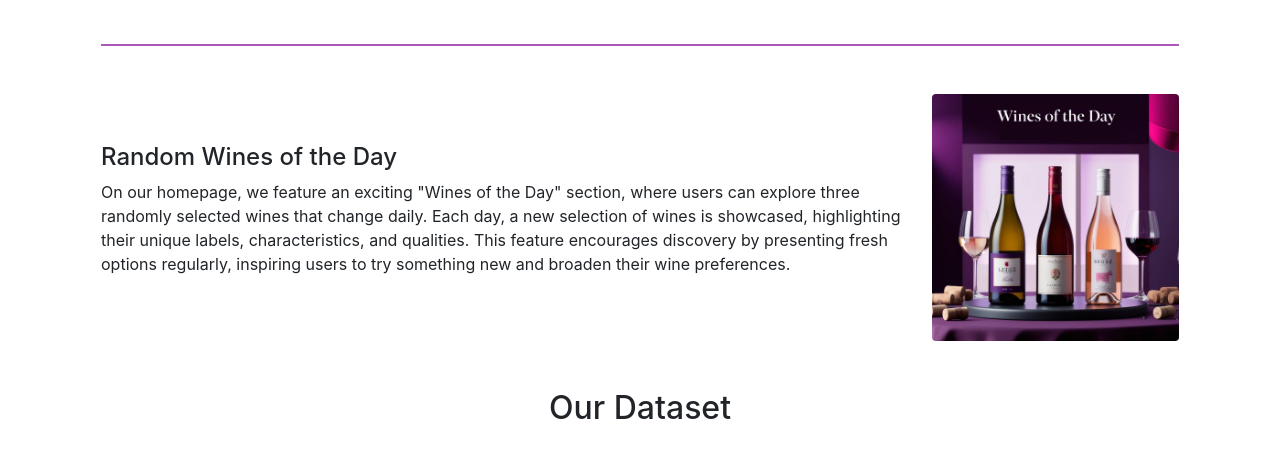
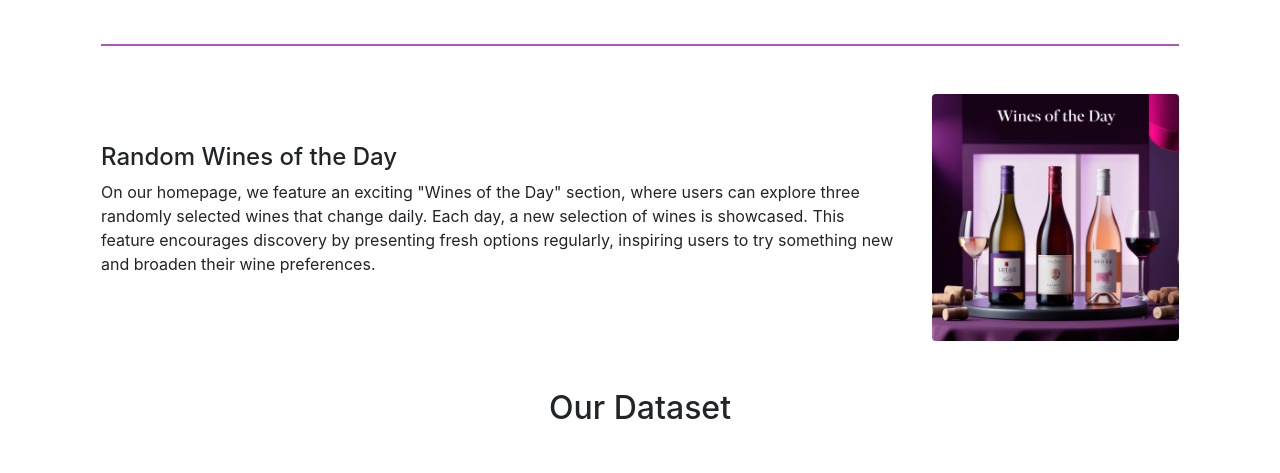
Before and after one commit to gijsoliemans/GrapeGuide, a Flask app: page /about in a window 1280 px wide. Shown: the part 1730-2203 px from the top of the page. Run offline with Flask 3, Linux system fonts and the light colour scheme; parts of the project's set-up code (start-up, migrations or seed data) failed here and were passed over; some libraries are stand-ins or nearby versions.

Commit message:
Update about.html

```diff
--- a/templates/about.html
+++ b/templates/about.html
@@ -72,7 +72,7 @@
         <div class="row align-items-center">
             <div class="col-md-9">
                 <h4>Random Wines of the Day</h4>
-                <p>On our homepage, we feature an exciting "Wines of the Day" section, where users can explore three randomly selected wines that change daily. Each day, a new selection of wines is showcased, highlighting their unique labels, characteristics, and qualities. This feature encourages discovery by presenting fresh options regularly, inspiring users to try something new and broaden their wine preferences.</p>
+                <p>On our homepage, we feature an exciting "Wines of the Day" section, where users can explore three randomly selected wines that change daily. Each day, a new selection of wines is showcased. This feature encourages discovery by presenting fresh options regularly, inspiring users to try something new and broaden their wine preferences.</p>
             </div>
             <div class="col-md-3">
                 <img src="{{ url_for('static', filename='images/Wine of the Day.jpg') }}" class="img-fluid rounded" alt="Random Wine Carousel" style="max-width: 100%; height: auto;">
```
